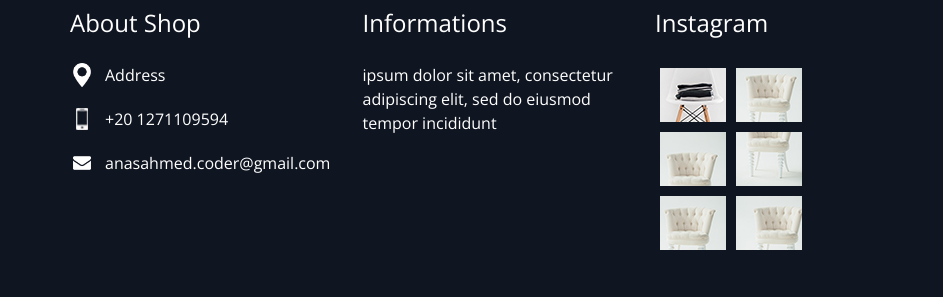
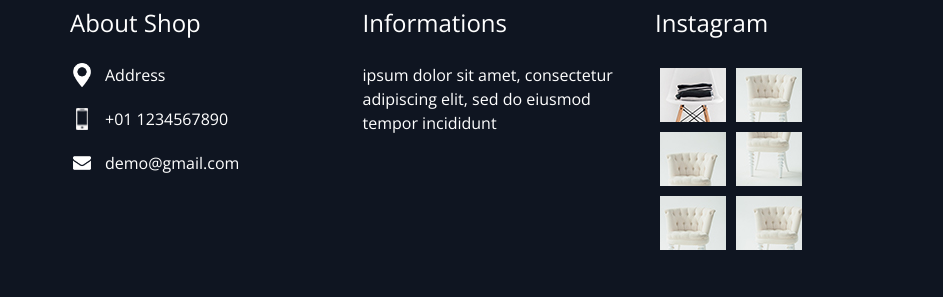
Before and after one commit to anas-coder/portfolio-4, a plain HTML site: page index.html in a window 1280 px wide. Shown: the part 4709-5006 px from the top of the page, 0-943 px from the left. Drawn offline with nearby package versions, Linux system fonts and the light colour scheme.

Commit message:
Add files via upload

```diff
--- a/index.html
+++ b/index.html
@@ -713,7 +713,7 @@
                 <img src="images/telephone-white.png" width="12px" alt="">
               </div>
               <p>
-                +20 1271109594
+                +01 1234567890
               </p>
             </div>
             <div>
@@ -721,7 +721,7 @@
                 <img src="images/envelope-white.png" width="18px" alt="">
               </div>
               <p>
-                anasahmed.coder@gmail.com
+                demo@gmail.com
               </p>
             </div>
           </div>
```
